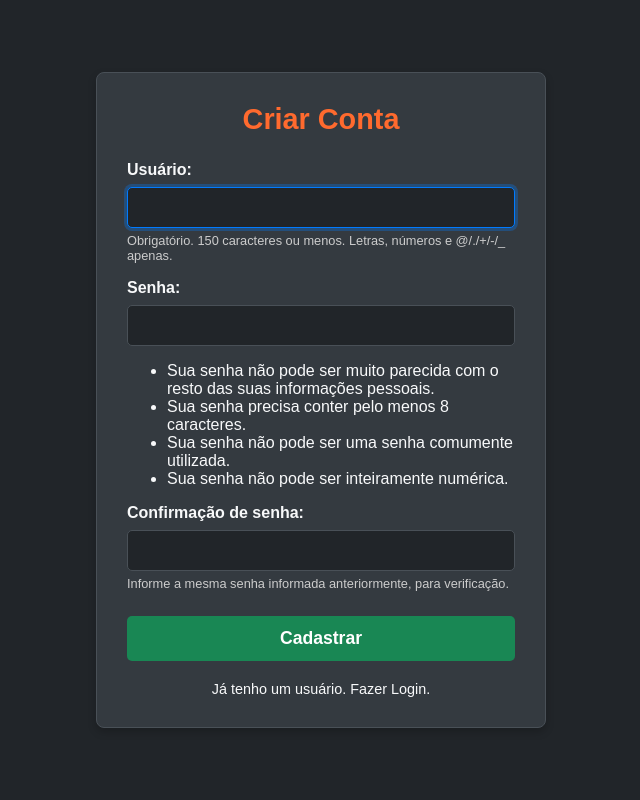
After one commit to luisguidev/LiaanCore, a Django app: page /agendamento/signup/ in a window 1280 px wide. The commit adds this page. Shown: the whole page, without its empty margins (319-959 px from the left). Run offline with Django 5.2, Linux system fonts and the light colour scheme.

Commit message:
Create: view de login e cadastro

```diff
--- a/Mapeamento/static/mapeamento/script.js
+++ b/Mapeamento/static/mapeamento/script.js
@@ -1,8 +1,6 @@
 // Mapeamento/static/mapeamento/script.js
 
 document.addEventListener('DOMContentLoaded', function() {
-    console.log("Script JS inicializado para Agendamento Múltiplos Dias.");
-
     // --- Seletores ---
     const modal = document.getElementById('agendamento-modal');
     const closeButton = document.querySelector('.close-button');
--- a/Mapeamento/templates/mapeamento/main.html
+++ b/Mapeamento/templates/mapeamento/main.html
@@ -5,17 +5,18 @@
 <html lang="pt-br">
 <head>
     <meta charset="UTF-8">
-    <title>Gerenciamento de Laboratório - LIAAN</title>
+    <title>Liaancore </title>
 
     <link rel="stylesheet" href="{% static 'mapeamento/style.css' %}">
     <link rel="preconnect" href="https://fonts.googleapis.com">
     <link rel="preconnect" href="https://fonts.gstatic.com" crossorigin>
     <link href="https://fonts.googleapis.com/css2?family=Momo+Trust+Display&display=swap" rel="stylesheet">
+    <link rel="shortcut icon" href="{% static 'mapeamento/favicon_liaan.png' %}" type="image/x-icon">
 </head>
 <body>
     <header class="header-page">
         <div>
-            <h1>Gerenciamento do Laboratório - LIAAN</h1>
+            <h1>Gerenciamento - LIAAN</h1>
         </div>
     </header>
 
--- a/Mapeamento/templates/registration/login.html
+++ b/Mapeamento/templates/registration/login.html
@@ -138,7 +138,7 @@
 <body>
 
     <div class="login-box">
-        <h2>LIAAN Login</h2>
+        <h2>Login</h2>
 
         {% if form.errors %}
             <div class="error-message">
--- /dev/null
+++ b/Mapeamento/templates/registration/signup.html
@@ -0,0 +1,178 @@
+<!DOCTYPE html>
+<html lang="pt-br">
+<head>
+    <meta charset="UTF-8">
+    <meta name="viewport" content="width=device-width, initial-scale=1.0">
+    <title>Cadastro - LIAAN</title>
+
+    <style>
+        /* * 1. VARIÁVEIS DE COR E FONTE
+         * (Exatamente como o seu login.html)
+         */
+        :root {
+            --bg-color: #212529; /* Fundo escuro */
+            --text-color: #f8f9fa; /* Texto claro */
+            --card-bg: #343a40; /* Fundo dos cards */
+            --card-border: #495057; /* Borda dos cards */
+            --btn-color-success: #198754; /* Verde (disponível) */
+            --btn-color-success-hover: #157347;
+        }
+
+        /* 2. ESTILO DA PÁGINA (Centralização) */
+        html, body {
+            height: 100%; margin: 0; padding: 0;
+        }
+        body {
+            background-color: var(--bg-color);
+            color: var(--text-color);
+            font-family: 'Momo Trust Display', sans-serif;
+            display: flex;
+            align-items: center;
+            justify-content: center;
+        }
+
+        /* 3. A CAIXA DE CADASTRO */
+        .signup-box {
+            background-color: var(--card-bg);
+            border: 1px solid var(--card-border);
+            border-radius: 8px;
+            box-shadow: 0 4px 8px rgba(0, 0, 0, 0.2);
+            width: 100%;
+            max-width: 450px; /* Um pouco mais largo para os campos de senha */
+            padding: 30px;
+            box-sizing: border-box;
+            margin: 20px;
+        }
+
+        .signup-box h2 {
+            color: #ff6a2e; /* Sua cor laranja */
+            text-align: center;
+            font-size: 1.8em;
+            margin-top: 0;
+            margin-bottom: 25px;
+        }
+
+        /* 4. ESTILOS DO FORMULÁRIO (Gerado pelo Django) */
+        .form-wrapper p {
+            margin-bottom: 15px;
+        }
+        .form-wrapper label {
+            display: block;
+            margin-bottom: 8px;
+            font-weight: bold;
+        }
+
+        /* Aplica o estilo escuro aos inputs gerados pelo Django */
+        .form-wrapper input {
+            width: 100%;
+            padding: 12px;
+            background-color: var(--bg-color); /* Fundo do input */
+            border: 1px solid var(--card-border);
+            color: var(--text-color); /* Cor do texto digitado */
+            border-radius: 5px;
+            box-sizing: border-box; /* Importante! */
+            transition: border-color 0.2s, box-shadow 0.2s;
+        }
+        .form-wrapper input:focus {
+            outline: none;
+            border-color: #007bff; /* Azul do seu botão */
+            box-shadow: 0 0 0 3px rgba(0,123,255, 0.3);
+        }
+
+        /* Texto de ajuda (ex: "Sua senha...") */
+        .helptext {
+            font-size: 0.8em;
+            color: #ccc;
+            margin-top: 5px;
+            display: block;
+        }
+
+        /* Botão de Envio */
+        .btn-submit {
+            background-color: var(--btn-color-success);
+            color: white;
+            border: none;
+            padding: 12px 20px;
+            border-radius: 5px;
+            cursor: pointer;
+            width: 100%;
+            transition: background-color 0.2s;
+            font-size: 1.1em;
+            font-weight: bold;
+            font-family: 'Momo Trust Display', sans-serif;
+            margin-top: 10px; /* Espaço antes do botão */
+        }
+        .btn-submit:hover {
+            background-color: var(--btn-color-success-hover);
+        }
+
+        /* Link "Voltar" */
+        .back-link {
+            display: block;
+            text-align: center;
+            color: var(--text-color);
+            text-decoration: none;
+            font-size: 0.9em;
+            margin-top: 20px;
+        }
+        .back-link:hover {
+            text-decoration: underline;
+        }
+
+        /* Mensagens de Erro (Senhas não batem, etc.) */
+        .form-errors {
+            background-color: #dc3545;
+            border: 1px solid #c82333;
+            color: white;
+            list-style: none;
+            padding: 15px;
+            margin-bottom: 20px;
+            border-radius: 5px;
+            font-size: 0.9em;
+        }
+        .form-errors ul {
+            margin: 0; padding-left: 20px;
+        }
+
+    </style>
+</head>
+<body>
+
+    <div class="signup-box">
+        <h2>Criar Conta</h2>
+
+        <!-- Bloco de Erro do Django (se algo der errado) -->
+        {% if form.errors %}
+            <div class="form-errors">
+                <strong>Houve um erro no seu cadastro:</strong>
+                {{ form.non_field_errors }}
+                <ul>
+                    {% for field in form %}
+                        {% for error in field.errors %}
+                            <li>{{ field.label }}: {{ error }}</li>
+                        {% endfor %}
+                    {% endfor %}
+                </ul>
+            </div>
+        {% endif %}
+
+        <!-- O Formulário de Cadastro -->
+        <form method="post" action="{% url 'mapeamento:signup' %}" class="form-wrapper">
+
+            {% csrf_token %}
+
+            <!--
+                O {{ form.as_p }} gera o formulário do Django
+                (Usuário, Senha, Confirmação de Senha)
+                como parágrafos (<p>). O nosso CSS acima
+                vai estilizar os 'label' e 'input' dentro dele.
+            -->
+            {{ form.as_p }}
+
+            <button type="submit" class="btn-submit">Cadastrar</button>
+            <a href="{% url 'login' %}" class="back-link">Já tenho um usuário. Fazer Login.</a>
+        </form>
+    </div>
+
+</body>
+</html>
--- a/Mapeamento/urls.py
+++ b/Mapeamento/urls.py
@@ -13,4 +13,6 @@ urlpatterns = [
     # Mapeia a URL que o formulário está chamando
     path('agendar/', views.agendar_computador, name='agendar'),
     path('horarios_disponiveis/', views.get_horarios_disponiveis, name='horarios_disponiveis'),
+    # Responde por '/app/signup/'
+    path('signup/', views.signup_view, name='signup'),
 ]
--- a/Mapeamento/views.py
+++ b/Mapeamento/views.py
@@ -8,6 +8,9 @@ from django.http import JsonResponse
 from django.utils import timezone, dateparse
 from datetime import datetime, timedelta
 from django.utils.formats import localize
+
+from django.contrib.auth.forms import UserCreationForm
+from django.contrib.auth import login
 
 def lista_computadores(request):
 
@@ -162,3 +165,23 @@ def get_horarios_disponiveis(request):
         hora_atual += timedelta(minutes=INTERVALO_MINUTOS) # Avança 30 minutos
 
     return JsonResponse({'pontos': pontos_de_tempo})
+
+def signup_view(request):
+    """
+    view para lidar com o cadastro dos usuários
+    """
+
+    if request.method == "POST":
+        form = UserCreationForm(request.POST)
+
+
+        if form.is_valid():
+            user = form.save()
+            login(request, user)
+            return redirect('mapeamento:home')
+
+    else:
+        form = UserCreationForm()
+
+
+    return render(request, 'registration/signup.html', {'form': form})
--- a/liaancore/urls.py
+++ b/liaancore/urls.py
@@ -1,8 +1,10 @@
 from django.contrib import admin
 from django.urls import path, include
+from django.contrib.auth.views import LoginView
 
 urlpatterns = [
     path('admin/', admin.site.urls),
-    path('', include('Mapeamento.urls')),  # 👈 Remova o namespace
+    path('', LoginView.as_view(template_name='registration/login.html'), name='login'),
+    path('agendamento/', include('Mapeamento.urls')),  # 👈 Remova o namespace
     path('accounts/', include('django.contrib.auth.urls')),
 ]
```
Also changed, not shown: liaancore/settings.py (+14 -1 lines), Mapeamento/static/mapeamento/favicon_liaan.png (added), 1 other file.
